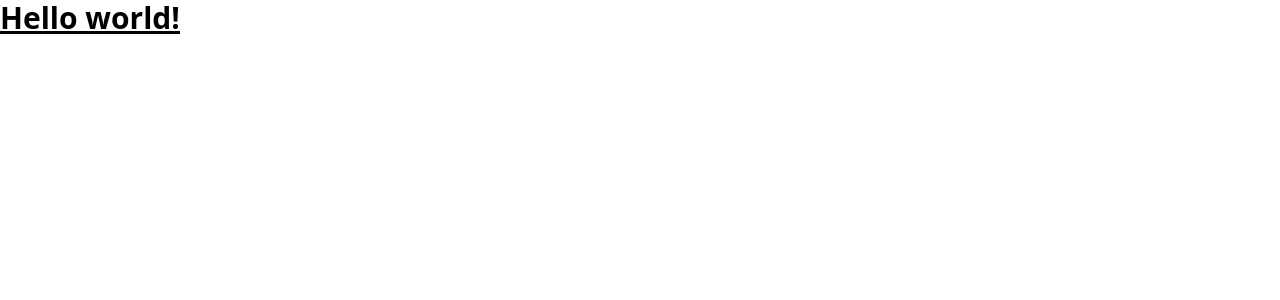
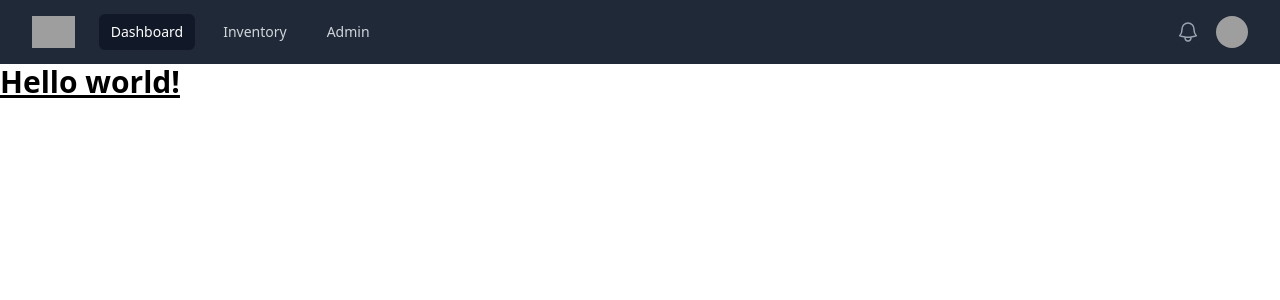
Before and after one commit to Ciwot18/React_Inventory, a React (Create React App) app in the folder react_inventory.client/: page /inventory in a window 1280 px wide. Shown: the top 300 px of the page. Built offline with nearby package versions, Linux system fonts and the light colour scheme; grey boxes are pictures that could not be loaded.

Commit message:
Added NavBar and Icons

```diff
--- a/react_inventory.client/package.json
+++ b/react_inventory.client/package.json
@@ -3,6 +3,8 @@
   "version": "0.1.0",
   "private": true,
   "dependencies": {
+    "@headlessui/react": "^2.1.2",
+    "@heroicons/react": "^2.1.5",
     "@testing-library/jest-dom": "^5.17.0",
     "@testing-library/react": "^13.4.0",
     "@testing-library/user-event": "^13.5.0",
--- a/react_inventory.client/src/App.js
+++ b/react_inventory.client/src/App.js
@@ -1,7 +1,12 @@
+import NavBar from "./components/NavBar";
+
 export default function App() {
   return (
-    <h1 className="text-3xl font-bold underline">
-      Hello world!
-    </h1>
+    <>
+      <NavBar/>
+      <h1 className="text-3xl font-bold underline">
+        Hello world!
+      </h1>
+    </>
   )
 }
--- /dev/null
+++ b/react_inventory.client/src/components/NavBar.jsx
@@ -0,0 +1,90 @@
+import { Disclosure, DisclosureButton, DisclosurePanel, Menu, MenuButton, MenuItem, MenuItems } from '@headlessui/react'
+import { Bars3Icon, BellIcon, XMarkIcon } from '@heroicons/react/24/outline'
+
+const navigation = [
+  { name: 'Dashboard', href: '/', current: true },
+  { name: 'Inventory', href: '/inventory', current: false },
+  { name: 'Admin', href: 'admin', current: false }
+];
+
+function classNames(...classes) {
+  return classes.filter(Boolean).join(' ')
+}
+
+export default function NavBar() {
+  return (
+    <Disclosure as="nav" className="bg-gray-800">
+      <div className="mx-auto max-w-7xl px-2 sm:px-6 lg:px-8">
+        <div className="relative flex h-16 items-center justify-between">
+          <div className="absolute inset-y-0 left-0 flex items-center sm:hidden">
+            {/* Mobile menu button*/}
+            <DisclosureButton className="group relative inline-flex items-center justify-center rounded-md p-2 text-gray-400 hover:bg-gray-700 hover:text-white focus:outline-none focus:ring-2 focus:ring-inset focus:ring-white">
+              <span className="absolute -inset-0.5" />
+              <span className="sr-only">Open main menu</span>
+              <Bars3Icon aria-hidden="true" className="block h-6 w-6 group-data-[open]:hidden" />
+              <XMarkIcon aria-hidden="true" className="hidden h-6 w-6 group-data-[open]:block" />
+            </DisclosureButton>
+          </div>
+          <div className="flex flex-1 items-center justify-center sm:items-stretch sm:justify-start">
+            <div className="flex flex-shrink-0 items-center">
+              <img alt="WebSite Logo" src="https://tailwindui.com/img/logos/mark.svg?color=indigo&shade=500" className="h-8 w-auto" />
+            </div>
+            <div className="hidden sm:ml-6 sm:block">
+              <div className="flex space-x-4">
+                {navigation.map((item) => (
+                  <a key={item.name} href={item.href} aria-current={item.current ? 'page' : undefined}
+                    className={classNames(
+                      item.current ? 'bg-gray-900 text-white' : 'text-gray-300 hover:bg-gray-700 hover:text-white',
+                      'rounded-md px-3 py-2 text-sm font-medium',
+                    )} > {item.name} </a>
+                ))}
+              </div>
+            </div>
+          </div>
+          <div className="absolute inset-y-0 right-0 flex items-center pr-2 sm:static sm:inset-auto sm:ml-6 sm:pr-0">
+            <button type="button" className="relative rounded-full bg-gray-800 p-1 text-gray-400 hover:text-white focus:outline-none focus:ring-2 focus:ring-white focus:ring-offset-2 focus:ring-offset-gray-800">
+              <span className="absolute -inset-1.5" />
+              <span className="sr-only">View notifications</span>
+              <BellIcon aria-hidden="true" className="h-6 w-6" />
+            </button>
+
+            {/* Profile dropdown */}
+            <Menu as="div" className="relative ml-3">
+              <div>
+                <MenuButton className="relative flex rounded-full bg-gray-800 text-sm focus:outline-none focus:ring-2 focus:ring-white focus:ring-offset-2 focus:ring-offset-gray-800">
+                  <span className="absolute -inset-1.5" />
+                  <span className="sr-only">Open user menu</span>
+                  <img alt="Toggle user menu" src="https://images.unsplash.com/photo-1472099645785-5658abf4ff4e?ixlib=rb-1.2.1&ixid=eyJhcHBfaWQiOjEyMDd9&auto=format&fit=facearea&facepad=2&w=256&h=256&q=80" className="h-8 w-8 rounded-full"/>
+                </MenuButton>
+              </div>
+              <MenuItems transition className="absolute right-0 z-10 mt-2 w-48 origin-top-right rounded-md bg-white py-1 shadow-lg ring-1 ring-black ring-opacity-5 transition focus:outline-none data-[closed]:scale-95 data-[closed]:transform data-[closed]:opacity-0 data-[enter]:duration-100 data-[leave]:duration-75 data-[enter]:ease-out data-[leave]:ease-in">
+                <MenuItem>
+                  <a href="#" className="block px-4 py-2 text-sm text-gray-700 data-[focus]:bg-gray-100">Your Profile</a>
+                </MenuItem>
+                <MenuItem>
+                  <a href="#" className="block px-4 py-2 text-sm text-gray-700 data-[focus]:bg-gray-100">Settings</a>
+                </MenuItem>
+                <MenuItem>
+                  <a href="#" className="block px-4 py-2 text-sm text-gray-700 data-[focus]:bg-gray-100">Sign out</a>
+                </MenuItem>
+              </MenuItems>
+            </Menu>
+          </div>
+        </div>
+      </div>
+
+      <DisclosurePanel className="sm:hidden">
+        <div className="space-y-1 px-2 pb-3 pt-2">
+          {navigation.map((item) => (
+            <DisclosureButton key={item.name} as="a" href={item.href} aria-current={item.current ? 'page' : undefined}
+              className={classNames(
+                item.current ? 'bg-gray-900 text-white' : 'text-gray-300 hover:bg-gray-700 hover:text-white',
+                'block rounded-md px-3 py-2 text-base font-medium',
+              )} > {item.name}
+            </DisclosureButton>
+          ))}
+        </div>
+      </DisclosurePanel>
+    </Disclosure>
+  )
+}
```
Also changed, not shown: 1 other file (tests, documents, lock files or other folders).
